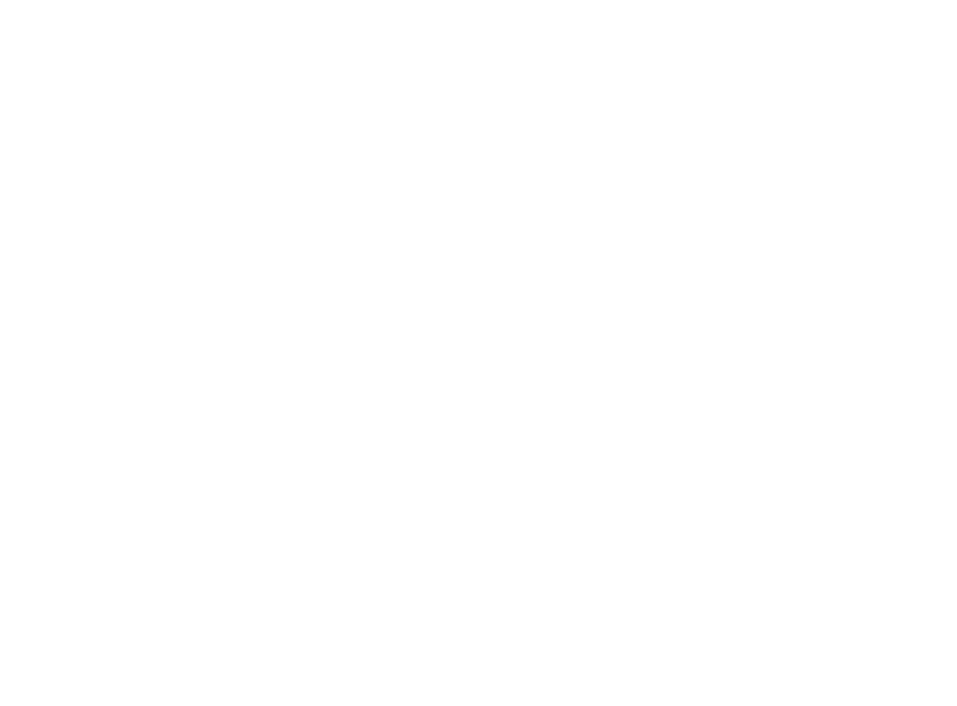
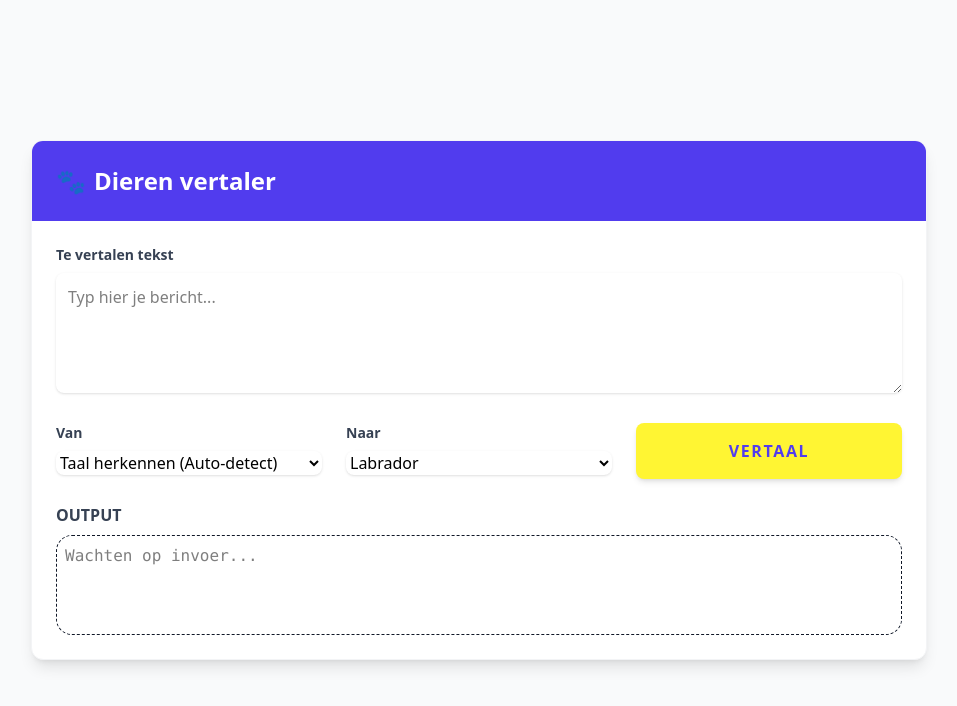
Before and after one commit to Geert32/pet-translator, an Angular app: page / in a window 1280 px wide. Shown: the top 706 px of the page, without its empty margins (161-1118 px from the left). Built offline with nearby package versions, Linux system fonts and the light colour scheme.

Commit message:
chore: initial form layout

```diff
--- a/angular.json
+++ b/angular.json
@@ -9,7 +9,13 @@
   "projects": {
     "pet-translator": {
       "projectType": "application",
-      "schematics": {},
+      "schematics": {
+        "@schematics/angular:component": {
+          "changeDetection": "OnPush",
+          "skipTests": true,
+          "style": "none"
+        }
+      },
       "root": "",
       "sourceRoot": "src",
       "prefix": "app",
--- a/src/app/app.config.ts
+++ b/src/app/app.config.ts
@@ -1,4 +1,8 @@
-import { ApplicationConfig, provideBrowserGlobalErrorListeners } from '@angular/core';
+import {
+  ApplicationConfig,
+  provideBrowserGlobalErrorListeners,
+  provideZonelessChangeDetection,
+} from '@angular/core';
 import { provideRouter } from '@angular/router';
 
 import { routes } from './app.routes';
@@ -6,6 +10,7 @@ import { routes } from './app.routes';
 export const appConfig: ApplicationConfig = {
   providers: [
     provideBrowserGlobalErrorListeners(),
-    provideRouter(routes)
-  ]
+    provideZonelessChangeDetection(),
+    provideRouter(routes),
+  ],
 };
--- a/src/app/app.html
+++ b/src/app/app.html
@@ -1 +1 @@
-<router-outlet />
+<app-translate />
--- a/src/app/app.ts
+++ b/src/app/app.ts
@@ -1,9 +1,9 @@
 import { ChangeDetectionStrategy, Component } from '@angular/core';
-import { RouterOutlet } from '@angular/router';
+import { Translate } from './domains/translator/feature-translate/translate';
 
 @Component({
   selector: 'app-root',
-  imports: [RouterOutlet],
+  imports: [Translate],
   templateUrl: './app.html',
   changeDetection: ChangeDetectionStrategy.OnPush,
 })
--- /dev/null
+++ b/src/app/domains/shared/data/translation-option.ts
@@ -0,0 +1 @@
+export type TranslationOption = 'auto-detect' | 'mens' | 'labrador' | 'parkiet' | 'papegaai';
--- /dev/null
+++ b/src/app/domains/shared/data/translation-request.ts
@@ -0,0 +1,7 @@
+import { TranslationOption } from './translation-option';
+
+export type TranslationRequest = {
+  sourceText: string;
+  fromLanguage: TranslationOption;
+  toLanguage: TranslationOption;
+};
--- /dev/null
+++ b/src/app/domains/translator/feature-translate/translate.html
@@ -0,0 +1 @@
+<app-translator-form (translate)="handleTranslation($event)" />
--- /dev/null
+++ b/src/app/domains/translator/feature-translate/translate.ts
@@ -0,0 +1,15 @@
+import { ChangeDetectionStrategy, Component } from '@angular/core';
+import { TranslatorForm } from '../ui-translator-form/translator-form';
+import { TranslationRequest } from '../../shared/data/translation-request';
+
+@Component({
+  selector: 'app-translate',
+  imports: [TranslatorForm],
+  templateUrl: './translate.html',
+  changeDetection: ChangeDetectionStrategy.OnPush,
+})
+export class Translate {
+  protected handleTranslation(translationRequest: TranslationRequest): void {
+    console.log('translation: ', translationRequest);
+  }
+}
--- /dev/null
+++ b/src/app/domains/translator/ui-translator-form/translator-form.html
@@ -0,0 +1,80 @@
+<div class="min-h-screen bg-gray-50 p-4 md:p-8 flex items-center justify-center">
+  <div
+    class="w-full max-w-4xl bg-white rounded-xl shadow-lg overflow-hidden border border-gray-100"
+  >
+    <div class="bg-[#513cee] p-6 text-white">
+      <h1 class="text-2xl font-bold flex items-center gap-2"><span>🐾</span> Dieren vertaler</h1>
+    </div>
+
+    <form class="p-6 space-y-6">
+      <div>
+        <label class="block text-sm font-semibold text-gray-700 mb-2" for="source-text-input"
+          >Te vertalen tekst</label
+        >
+        <textarea
+          class="w-full border-gray-300 rounded-lg shadow-sm focus:border-[#513cee] focus:ring-[#513cee] p-3"
+          id="source-text-input"
+          placeholder="Typ hier je bericht..."
+          rows="4"
+          [formField]="translationForm.sourceText"
+        ></textarea>
+        @if (showValidationError()) {
+          <p class="mt-2 text-red-600 text-sm font-medium">
+            ⚠️ Input komt niet overeen met geselecteerde taal
+          </p>
+        }
+      </div>
+
+      <div class="grid grid-cols-1 md:grid-cols-3 gap-6">
+        <div>
+          <label class="block text-sm font-semibold text-gray-700 mb-2" for="from-language-select"
+            >Van</label
+          >
+          <select
+            class="w-full border-gray-300 rounded-lg shadow-sm focus:border-[#513cee] focus:ring-[#513cee]"
+            id="from-language-select"
+            [formField]="translationForm.fromLanguage"
+          >
+            <option value="auto-detect">Taal herkennen (Auto-detect)</option>
+            <option value="mens">Mens</option>
+            <option value="labrador">Labrador</option>
+            <option value="parkiet">Parkiet</option>
+            <option value="papegaai">Papegaai</option>
+          </select>
+        </div>
+
+        <div>
+          <label class="block text-sm font-semibold text-gray-700 mb-2" for="to-language-select"
+            >Naar</label
+          >
+          <select
+            class="w-full border-gray-300 rounded-lg shadow-sm focus:border-[#513cee] focus:ring-[#513cee]"
+            id="to-language-select"
+            [formField]="translationForm.toLanguage"
+          >
+            <option value="labrador">Labrador</option>
+            <option value="parkiet">Parkiet</option>
+            <option value="papegaai">Papegaai</option>
+          </select>
+        </div>
+
+        <button
+          class="cursor-pointer py-4 bg-[#fff533] hover:bg-[#ffe033] text-[#513cee] font-black uppercase tracking-widest rounded-lg transition-colors shadow-md"
+          type="button"
+          (click)="onTranslate()"
+        >
+          Vertaal
+        </button>
+      </div>
+    </form>
+
+    <div class="bg-wite px-6 pb-6 text-gray900 min-h-25">
+      <h3 class="font-semibold text-gray-700 uppercase mb-2">Output</h3>
+      <div
+        class="border rounded-2xl border-dashed p-2 border-gray-900 text-black min-h-25 font-mono"
+      >
+        <span class="opacity-50">Wachten op invoer...</span>
+      </div>
+    </div>
+  </div>
+</div>
--- /dev/null
+++ b/src/app/domains/translator/ui-translator-form/translator-form.ts
@@ -0,0 +1,32 @@
+import { ChangeDetectionStrategy, Component, input, output, signal } from '@angular/core';
+import { ReactiveFormsModule } from '@angular/forms';
+import { TranslationRequest } from '../../shared/data/translation-request';
+import { form, FormField } from '@angular/forms/signals';
+
+@Component({
+  selector: 'app-translator-form',
+  imports: [ReactiveFormsModule, FormField],
+  templateUrl: './translator-form.html',
+  changeDetection: ChangeDetectionStrategy.OnPush,
+})
+export class TranslatorForm {
+  readonly showValidationError = input<boolean>(false);
+
+  readonly translate = output<TranslationRequest>();
+
+  private readonly translationModel = signal<TranslationRequest>({
+    toLanguage: 'labrador',
+    fromLanguage: 'auto-detect',
+    sourceText: '',
+  });
+
+  protected readonly translationForm = form(this.translationModel);
+
+  protected onTranslate(): void {
+    this.translate.emit({
+      sourceText: this.translationForm.sourceText().value(),
+      fromLanguage: this.translationForm.fromLanguage().value(),
+      toLanguage: this.translationForm.toLanguage().value(),
+    });
+  }
+}
```
